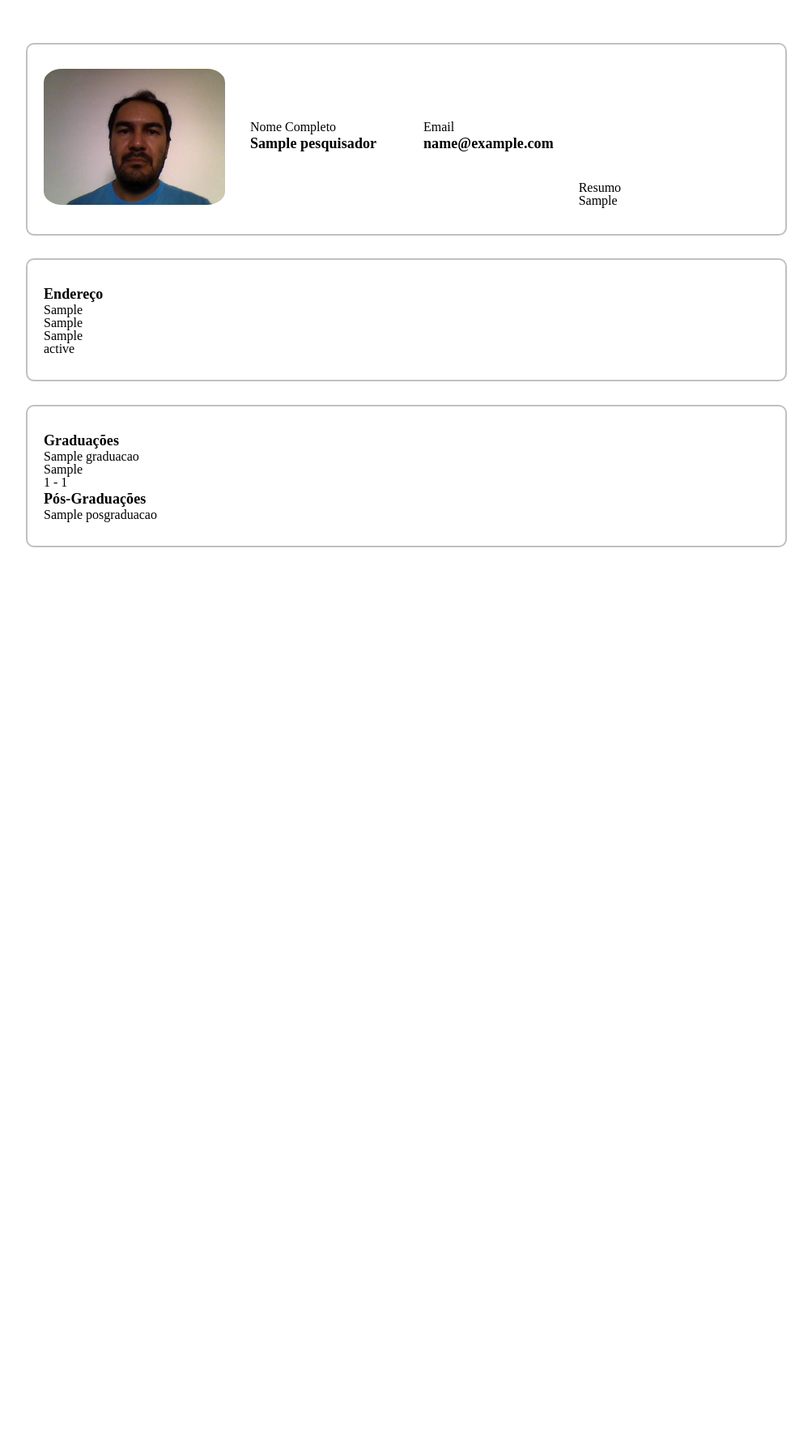
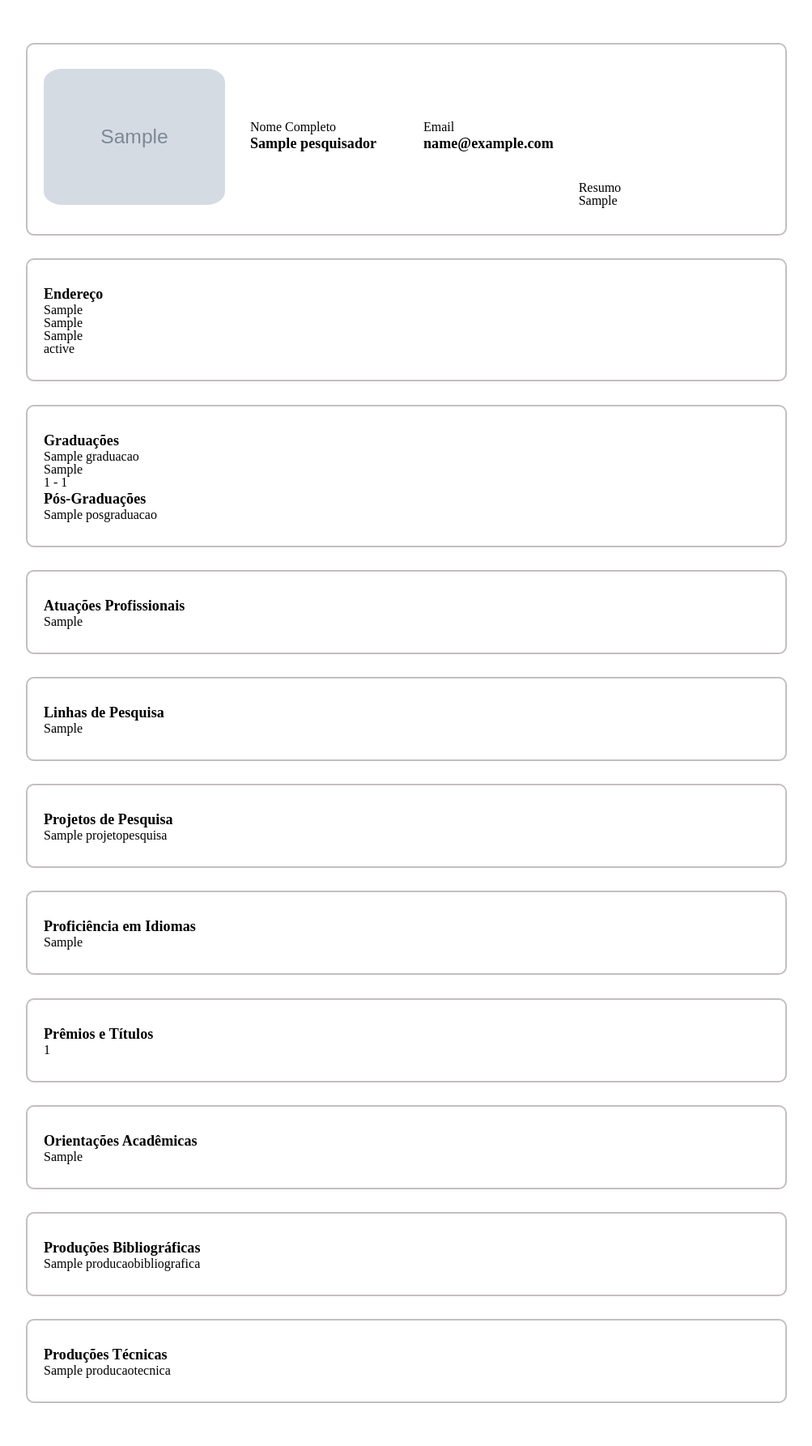
Before and after one commit to WellingtonFelipeLS/Lattes-Simplificado, a Django app: page /curriculo/1 in a window 1280 px wide; the page is wider, and only the part inside the window is pictured. Shown: that part at 81% size, without its empty margins (218-1221 px from the left). Before the commit the page ends 676 px from the top of that part, so only its background shows below. Run offline with Django 3.2, Linux system fonts and the light colour scheme; tables that the repository leaves empty hold one stand-in row (values such as "Sample post"); grey boxes marked "Sample" are stand-in pictures.

Commit message:
Implementação da geração do currículo.

```diff
--- a/curriculo/templates/curriculo.html
+++ b/curriculo/templates/curriculo.html
@@ -12,7 +12,7 @@
 <body>
 	<div class="secoes">
 		<div class="principal">
-			<img id="foto" src="{% static 'images/imagem_michel.png' %}" alt="Foto">
+			<img id="foto" src="/media/{{ pesquisador.foto }}" alt="Foto">
 			<div>
 				<h1>Nome Completo</h1>
 				<p>{{ pesquisador.nome }}</p>
@@ -45,7 +45,54 @@
 				{{posgrad}}
 			{% endfor %}
 		</div>
+		<div class="atuacao-profissional">
+			<p>Atuações Profissionais</p>
+			{% for at_prof in atuacao_profissional %}
+				{{ at_prof }}
+			{% endfor %}
+		</div>
+		<div class="linhas_pesquisa">
+			<p>Linhas de Pesquisa</p>
+			{% for linha_pesq in linha_pesquisa %}
+				{{ linha_pesq }}
+			{% endfor %}
+		</div>
+		<div class="proj_pesq">
+			<p>Projetos de Pesquisa</p>
+			{% for proj_pesq in projeto_pesquisa %}
+				{{ proj_pesq }}
+			{% endfor %}
+		</div>
+		<div class="proeficiencia_idioma">
+			<p>Proficiência em Idiomas</p>
+			{% for proef_idioma in proeficiencia_idioma %}
+				{{ proef_idioma }}
+			{% endfor %}
+		</div>
+		<div class="premios">
+			<p>Prêmios e Títulos</p>
+			{% for prem_tit in premio %}
+				{{ prem_tit }}
+			{% endfor %}
+		</div>
+		<div class="orient_acad">
+			<p>Orientações Acadêmicas</p>
+			{% for orient_acad in orientacao_academica %}
+				{{ orient_acad }}
+			{% endfor %}
+		</div>
+		<div class="prod_bib">
+			<p>Produções Bibliográficas</p>
+			{% for prod_bib in producao_bibliografica %}
+				{{ prod_bib }}
+			{% endfor %}
+		</div>
+		<div class="prod_tec">
+			<p>Produções Técnicas</p>
+			{% for prod_tec in producao_tecnic %}
+				{{ prod_tec }}
+			{% endfor %}
+		</div>
 	</div>
-
 </body>
 </html>
--- a/curriculo/views.py
+++ b/curriculo/views.py
@@ -22,12 +22,12 @@ def curriculo(request, id):
         'proeficiencia_idioma': ProeficienciaIdioma.objects.filter(curriculo_id=id),
         'producao_tecnic': ProducaoTecnica.objects.filter(curriculo_id=id),
         'orientacao_academica': OrientacaoAcademica.objects.filter(curriculo_id=id),
-        'atuacao_profissional': AtuacaoProfissionalForm(request.POST or None),
+        'atuacao_profissional': AtuacaoProfissional.objects.filter(curriculo_id=id),
         'pesquisador': pesquisador,
         'endereco': pesquisador.endereco,
         'grad': Graduacao.objects.filter(curriculo_id=id),
         'posgrad': PosGraduacao.objects.filter(curriculo_id=id),
-        'projeto_pesquisa': ProjetoPesquisaForm(request.POST or None)
+        'projeto_pesquisa': ProjetoPesquisa.objects.filter(curriculo_id=id)
     }
     return render(request, 'curriculo.html', context)
 
@@ -73,12 +73,24 @@ def manage_curriculo(request, id):
             context['grad_form'].save()
             context['posgrad_form'].save()
             return redirect(f'/manage/{id}#form_academ')
+        if 'add_atuacao_prof' in request.POST:
+            AtuacaoProfissional.objects.create(curriculo_id=id)
+            return redirect(f'/manage/{id}#atuacao_profissional')
+        if 'save_atuacao_prof' in request.POST and context['atuacao_profissional'].is_valid():
+            context['atuacao_profissional'].save()
+            return redirect(f'/manage/{id}#atuacao_profissional')
         if 'add_linha_pesq' in request.POST:
             LinhaPesquisa.objects.create(curriculo_id=id)
             return redirect(f'/manage/{id}#linha-de-pesquisa')
         if 'save_linha_pesq' in request.POST and context['linha_pesquisa_form'].is_valid():
             context['linha_pesquisa_form'].save()
             return redirect(f'/manage/{id}#linha-de-pesquisa')
+        if 'add_proj_pesq' in request.POST:
+            ProjetoPesquisa.objects.create(curriculo_id=id)
+            return redirect(f'/manage/{id}#projeto_pesquisa')
+        if 'save_proj_pesq' in request.POST and context['projeto_pesquisa'].is_valid():
+            context['projeto_pesquisa'].save()
+            return redirect(f'/manage/{id}#projeto_pesquisa')
         if 'add_idioma' in request.POST:
             ProeficienciaIdioma.objects.create(curriculo_id=id)
             return redirect(f'/manage/{id}#proeficiencia_idioma')
```
Also changed, not shown: curriculo/templates/manage-profile.html (+7 -6 lines), curriculo/static/images/imagem_michel.png (deleted).
